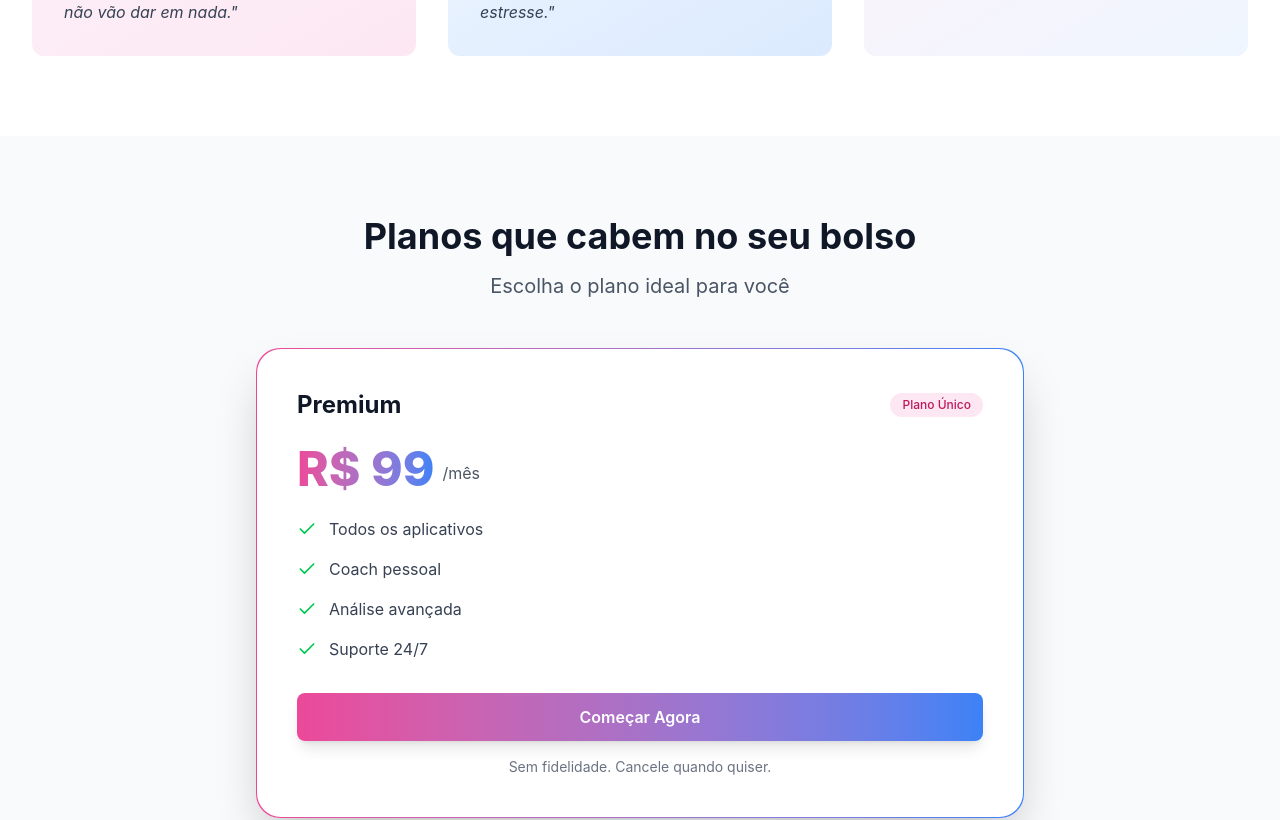
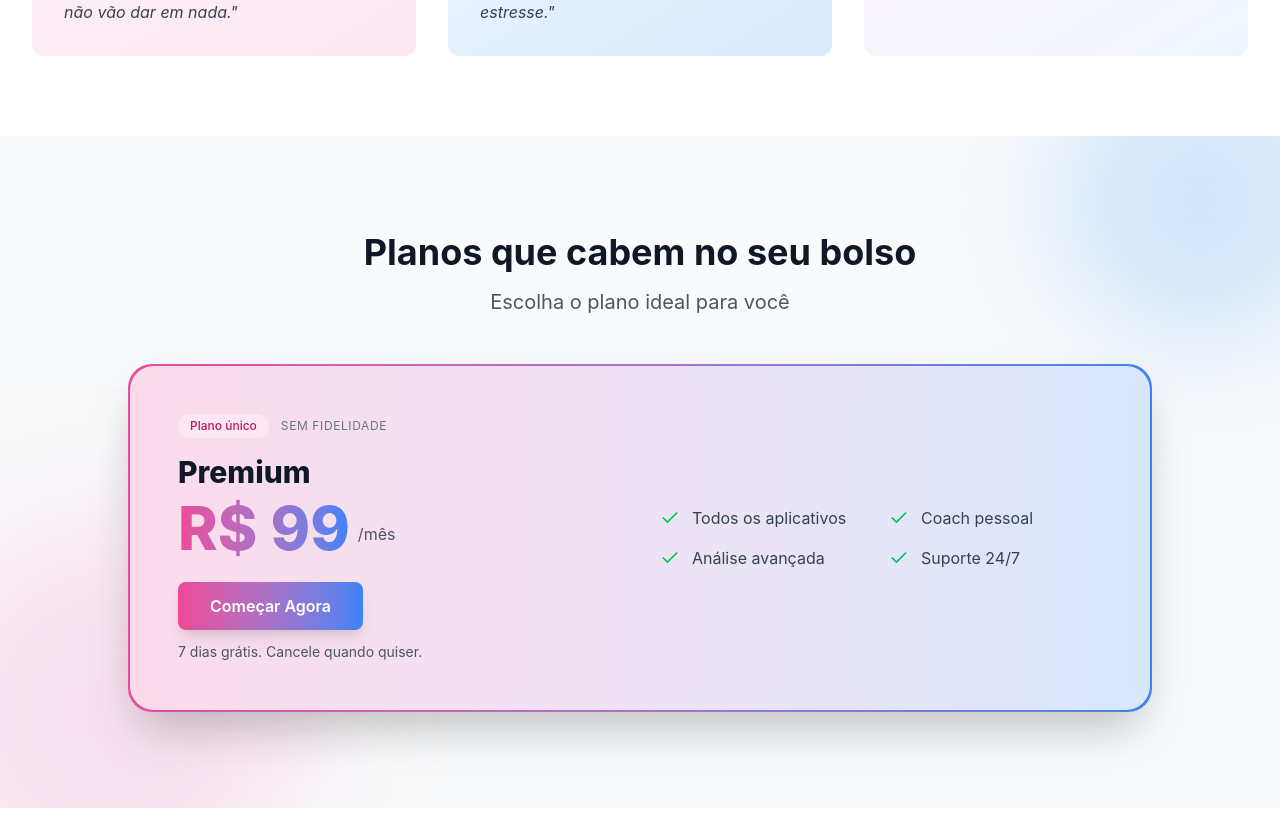
Before and after one commit to talkiidigital/talkii-web, a Vue app: page / in a window 1280 px wide. Shown: the part 3163-3983 px from the top of the page. Built offline with nearby package versions, Linux system fonts and the light colour scheme.

Commit message:
Atualiza a seção de preços em App.vue, reimaginando o layout e estilo do plano "Premium". Melhora a apresentação das características do plano e ajusta a mensagem sobre cancelamento sem fidelidade.

```diff
--- a/src/App.vue
+++ b/src/App.vue
@@ -260,9 +260,13 @@
       </div>
     </section>
 
-    <!-- Pricing Section (Plano Único) -->
-    <section id="precos" class="py-20 bg-gray-50">
-      <div class="container-custom">
+    <!-- Pricing Section (Reimaginada - Plano Único) -->
+    <section id="precos" class="relative py-24 bg-gray-50 overflow-hidden">
+      <span
+        class="pointer-events-none absolute -top-20 -right-16 w-72 h-72 bg-secondary-300/40 blur-3xl rounded-full"></span>
+      <span
+        class="pointer-events-none absolute -bottom-24 -left-20 w-96 h-96 bg-primary-300/30 blur-3xl rounded-full"></span>
+      <div class="container-custom relative">
         <div class="text-center mb-12">
           <h2 class="text-3xl md:text-4xl font-bold text-gray-900 mb-4">
             {{ t.pricingTitle }}
@@ -270,22 +274,28 @@
           <p class="text-xl text-gray-600">{{ t.pricingSubtitle }}</p>
         </div>
 
-        <div class="max-w-3xl mx-auto">
-          <div class="p-[1px] rounded-3xl bg-gradient-to-r from-primary-500 to-secondary-500 shadow-2xl">
-            <div class="bg-white rounded-3xl p-8 md:p-10">
-              <div class="flex items-center justify-between mb-6">
-                <h3 class="text-2xl font-bold text-gray-900">{{ t.premiumPlan }}</h3>
+        <div class="max-w-5xl mx-auto">
+          <div class="p-[2px] rounded-3xl bg-gradient-to-r from-primary-500 to-secondary-500 shadow-2xl">
+            <div class="rounded-3xl bg-white/80 backdrop-blur p-8 md:p-12">
+              <div class="md:grid md:grid-cols-2 md:gap-10 items-center">
+                <div>
+                  <div class="flex items-center gap-3 mb-4">
                     <span
                       class="inline-flex items-center px-3 py-1 rounded-full text-xs font-medium bg-primary-100 text-primary-700">Plano
-                  Único</span>
+                      único</span>
+                    <span class="text-xs uppercase tracking-wider text-gray-500">Sem fidelidade</span>
+                  </div>
+                  <h3 class="text-3xl font-extrabold text-gray-900 mb-2">{{ t.premiumPlan }}</h3>
+                  <div class="flex items-end gap-2 mb-6">
+                    <span class="text-6xl font-extrabold gradient-text">{{ t.premiumPrice }}</span>
+                    <span class="text-gray-600 mb-3">/{{ t.month }}</span>
+                  </div>
+                  <button class="w-full md:w-auto btn-primary px-8">{{ t.getStarted }}</button>
+                  <p class="text-sm text-gray-600 mt-3">7 dias grátis. Cancele quando quiser.</p>
                 </div>
 
-              <div class="flex items-end gap-2 mb-6">
-                <span class="text-5xl font-extrabold gradient-text">{{ t.premiumPrice }}</span>
-                <span class="text-gray-600 mb-2">/{{ t.month }}</span>
-              </div>
-
-              <ul class="space-y-4 mb-8">
+                <div class="mt-8 md:mt-0">
+                  <ul class="grid grid-cols-1 sm:grid-cols-2 gap-4">
                     <li class="flex items-center">
                       <Check class="h-5 w-5 text-green-500 mr-3" />
                       <span class="text-gray-700">{{ t.premiumFeature1 }}</span>
@@ -303,9 +313,8 @@
                       <span class="text-gray-700">{{ t.premiumFeature4 }}</span>
                     </li>
                   </ul>
-
-              <button class="w-full btn-primary">{{ t.getStarted }}</button>
-              <p class="text-sm text-gray-500 text-center mt-4">Sem fidelidade. Cancele quando quiser.</p>
+                </div>
+              </div>
             </div>
           </div>
         </div>
```
Lines whose indentation alone changed are shown as unchanged.
